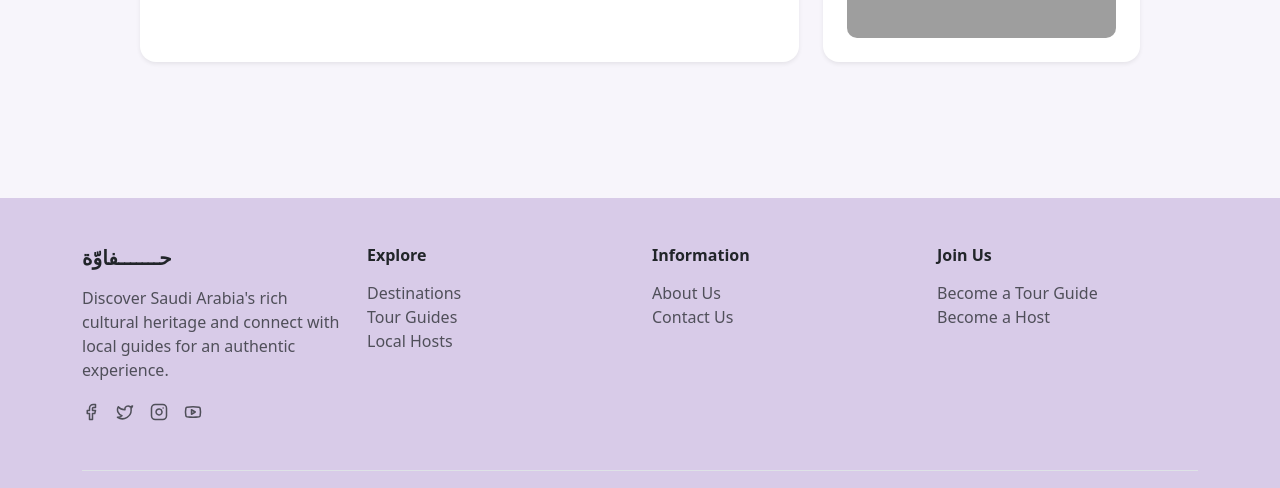
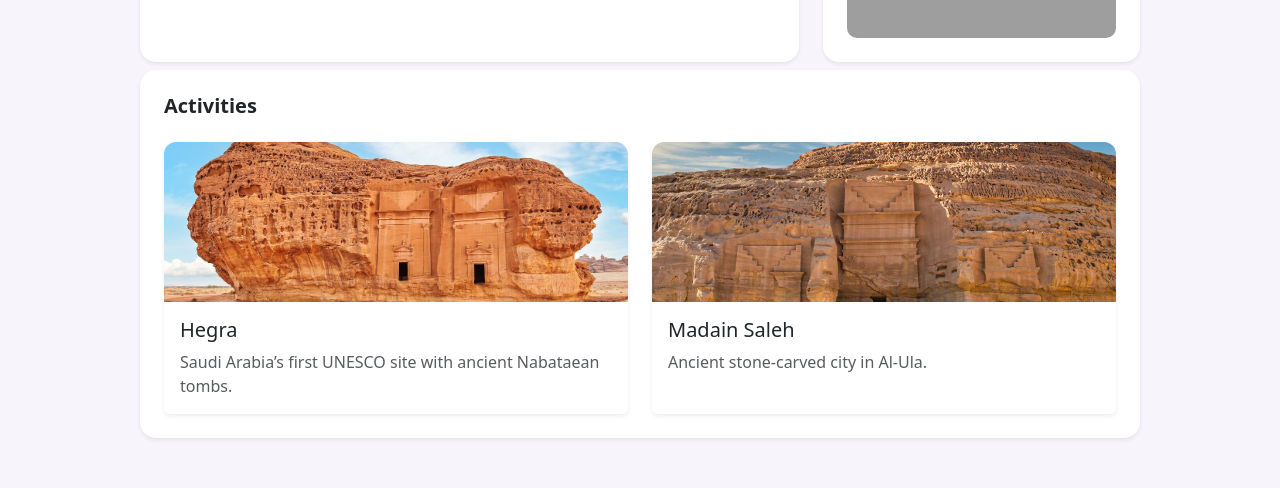
Before and after one commit to budoor99/hafawa-platform, a React (Create React App) app in the folder hafawa/: page /tour-guides/1 in a window 1280 px wide. Shown: the part 670-1158 px from the top of the page. Built offline with nearby package versions, Linux system fonts and the light colour scheme; grey boxes are pictures that could not be loaded.

Commit message:
upd tourguide

```diff
--- a/hafawa/src/pages/TourGuideProfile.js
+++ b/hafawa/src/pages/TourGuideProfile.js
@@ -2,7 +2,27 @@ import React from "react";
 import { Container, Card, Row, Col, Button } from "react-bootstrap";
 import maleImg from "../assets/man.jpg";
 
+
+import hegraImg from "../assets/hegra.jpg";
+import madainImg from "../assets/madain.jpg";
+
 export default function TourGuideProfile() {
+
+  const activities = [
+    {
+      id: 1,
+      title: "Hegra",
+      description: "Saudi Arabia’s first UNESCO site with ancient Nabataean tombs.",
+      image: hegraImg,
+    },
+    {
+      id: 2,
+      title: "Madain Saleh",
+      description: "Ancient stone-carved city in Al-Ula.",
+      image: madainImg,
+    },
+  ];
+
   return (
     <div style={{ backgroundColor: "#F7F5FB", minHeight: "100vh", padding: "60px 0" }}>
       <Container className="d-flex justify-content-center">
@@ -81,6 +101,33 @@ export default function TourGuideProfile() {
           </Row>
 
 
+          <Card className="shadow-sm border-0 p-4 mt-2" style={{ borderRadius: "16px" }}>
+            <h5 className="fw-bold mb-4">Activities</h5>
+            <Row className="g-4">
+              {activities.map((activity) => (
+                <Col md={6} key={activity.id}>
+                  <Card className="h-100 border-0 shadow-sm">
+                    <Card.Img
+                      variant="top"
+                      src={activity.image}
+                      style={{
+                        height: "160px",
+                        objectFit: "cover",
+                        borderTopLeftRadius: "12px",
+                        borderTopRightRadius: "12px",
+                      }}
+                    />
+                    <Card.Body>
+                      <Card.Title>{activity.title}</Card.Title>
+                      <Card.Text className="text-muted">{activity.description}</Card.Text>
+                    </Card.Body>
+                  </Card>
+                </Col>
+              ))}
+            </Row>
+          </Card>
+
+
 
 
 
```
